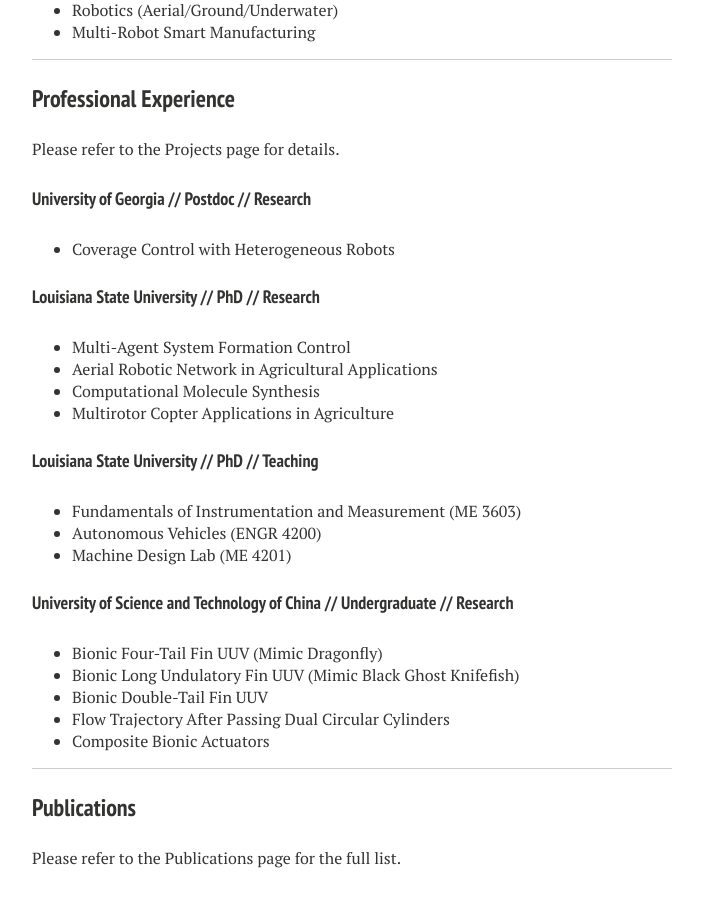
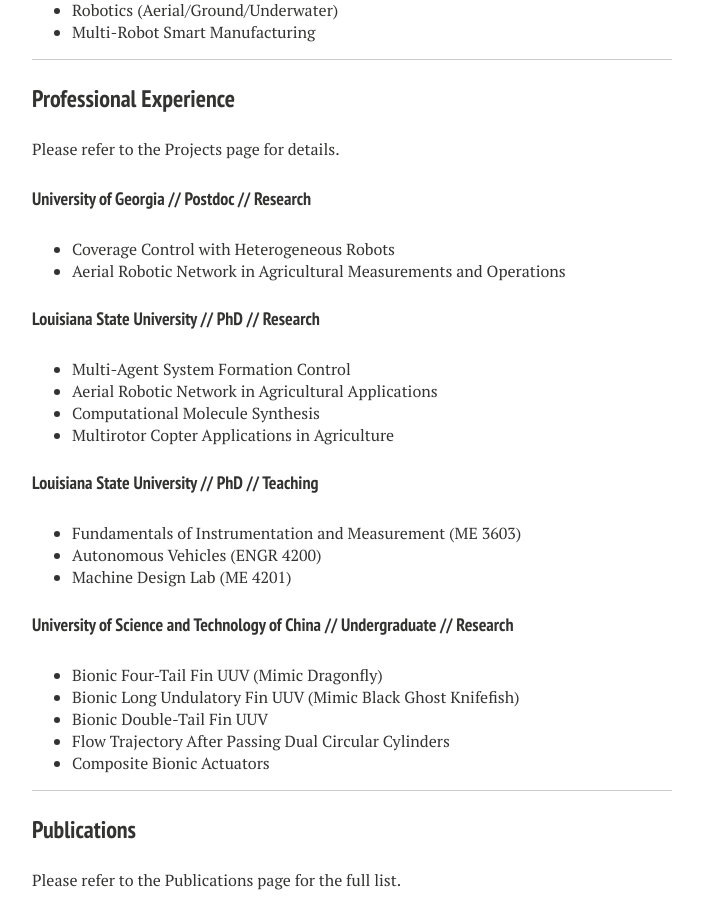
Before and after one commit to liutairan/liutairan.github.io, a Jekyll site: the page built from cv.md, in a window 1280 px wide and 900 px high, scrolled down 622 px. Shown: the whole window, without its empty margins (288-991 px from the left). Built offline with Jekyll 4.4.1, drawn with Linux system fonts in a browser that asks for light colours; nearby versions of some CDN libraries.

Commit message:
Update cv.md

```diff
--- a/cv.md
+++ b/cv.md
@@ -40,6 +40,7 @@
 
 #### University of Georgia // Postdoc // Research
 * Coverage Control with Heterogeneous Robots
+* Aerial Robotic Network in Agricultural Measurements and Operations
 
 #### Louisiana State University // PhD // Research
 * Multi-Agent System Formation Control
```
